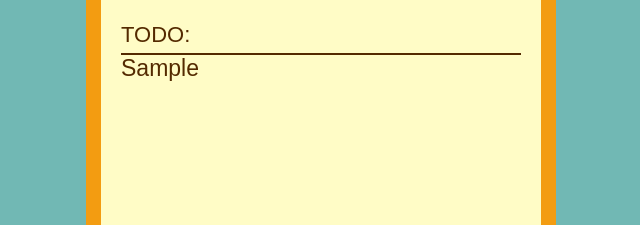
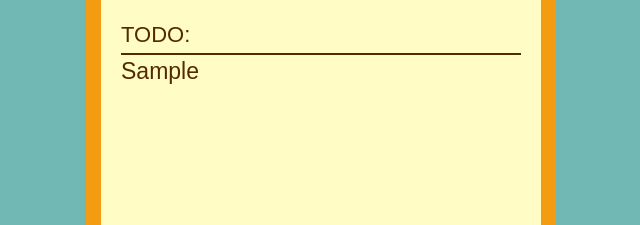
Before and after one commit to ariarzer/todo-list, a plain HTML site: page index.html in a window 1280 px wide. Both pictures are taken after typing "Sample" into the empty fields and a click on the button "Add". Shown: the part 153-378 px from the top of the page, 319-959 px from the left. Drawn offline with Linux system fonts and the light colour scheme.

Commit message:
Add style for tasks

```diff
--- a/css/style.css
+++ b/css/style.css
@@ -67,3 +67,13 @@ body {
     display: flex;
     flex-direction: column;
 }
+
+.todo-list_task{
+    white-space: nowrap;
+    overflow: hidden;
+    text-overflow: ellipsis;
+    width: 400px;
+    height: 33px;
+    display: flex;
+    align-items: center;
+}
```
